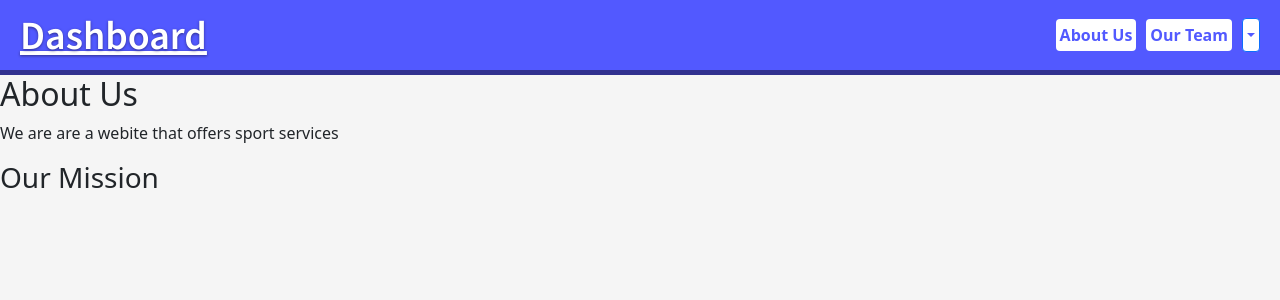
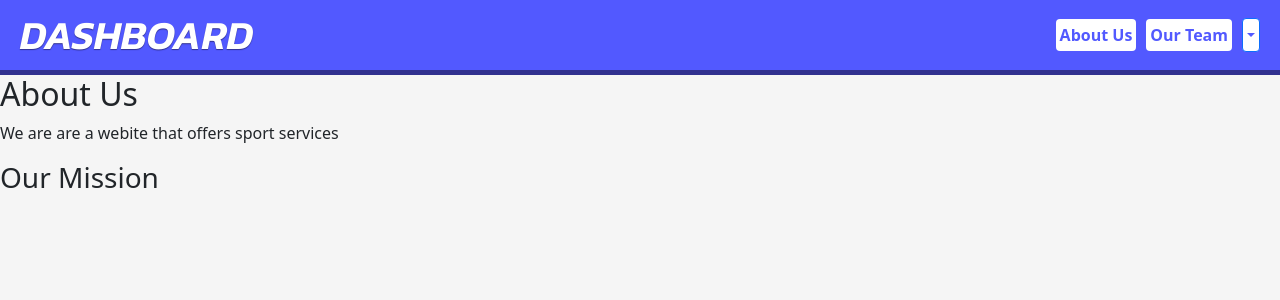
Before and after one commit to MuchQuak/Shport, a React (Create React App) app in the folder frontend/: page /About in a window 1280 px wide. Shown: the top 300 px of the page. Built offline with nearby package versions, Linux system fonts and the light colour scheme.

Commit message:
NavBar styling

```diff
--- a/frontend/public/index.html
+++ b/frontend/public/index.html
@@ -26,7 +26,9 @@
     -->
     <link rel="preconnect" href="https://fonts.googleapis.com">
     <link rel="preconnect" href="https://fonts.gstatic.com" crossorigin>
-    <link href="https://fonts.googleapis.com/css2?family=Source+Sans+Pro:wght@600&display=swap" rel="stylesheet">
+    <link rel="preconnect" href="https://fonts.googleapis.com">
+    <link rel="preconnect" href="https://fonts.gstatic.com" crossorigin>
+    <link href="https://fonts.googleapis.com/css2?family=Kanit:ital,wght@1,600&display=swap" rel="stylesheet">
     <title>Sports Dashboard</title>
   </head>
   <body>
--- a/frontend/src/NavBar.css
+++ b/frontend/src/NavBar.css
@@ -9,17 +9,21 @@
 }
 
 .header-text {
-  font-family: "Source Sans Pro", sans-serif;
   margin: 0 auto;
+  font-family: 'Kanit', sans-serif;
+  font-weight: bold;
+  font-style: italic;
   line-height: 60px;
   color: #FFFFFF;
-  text-shadow: 0px 1px 3px #31318f;
-  text-decoration: underline;
-  text-decoration-color: #FFFFFF;
+  text-shadow: 0px 1px 1px #31318f;
+}
+
+.header-text-link {
+  text-decoration: inherit;
 }
 
 .header-text:hover {
-  text-decoration-color: #31318f;
+  color: #31318f;
 }
 
 .header-nav {
--- a/frontend/src/NavBar.js
+++ b/frontend/src/NavBar.js
@@ -14,7 +14,7 @@ export default function NavBar() {
     <div className="header">
         <div className="header-nav">
           <div className="header-left">
-            <Link to="/"><h1 className="header-text">Dashboard</h1></Link>
+            <Link to="/" className="header-text-link"><h1 className="header-text">DASHBOARD</h1></Link>
           </div>
           <div className="header-right">
             <Link className="header-link" to="/About" id='header-about'>About Us</Link>
```
